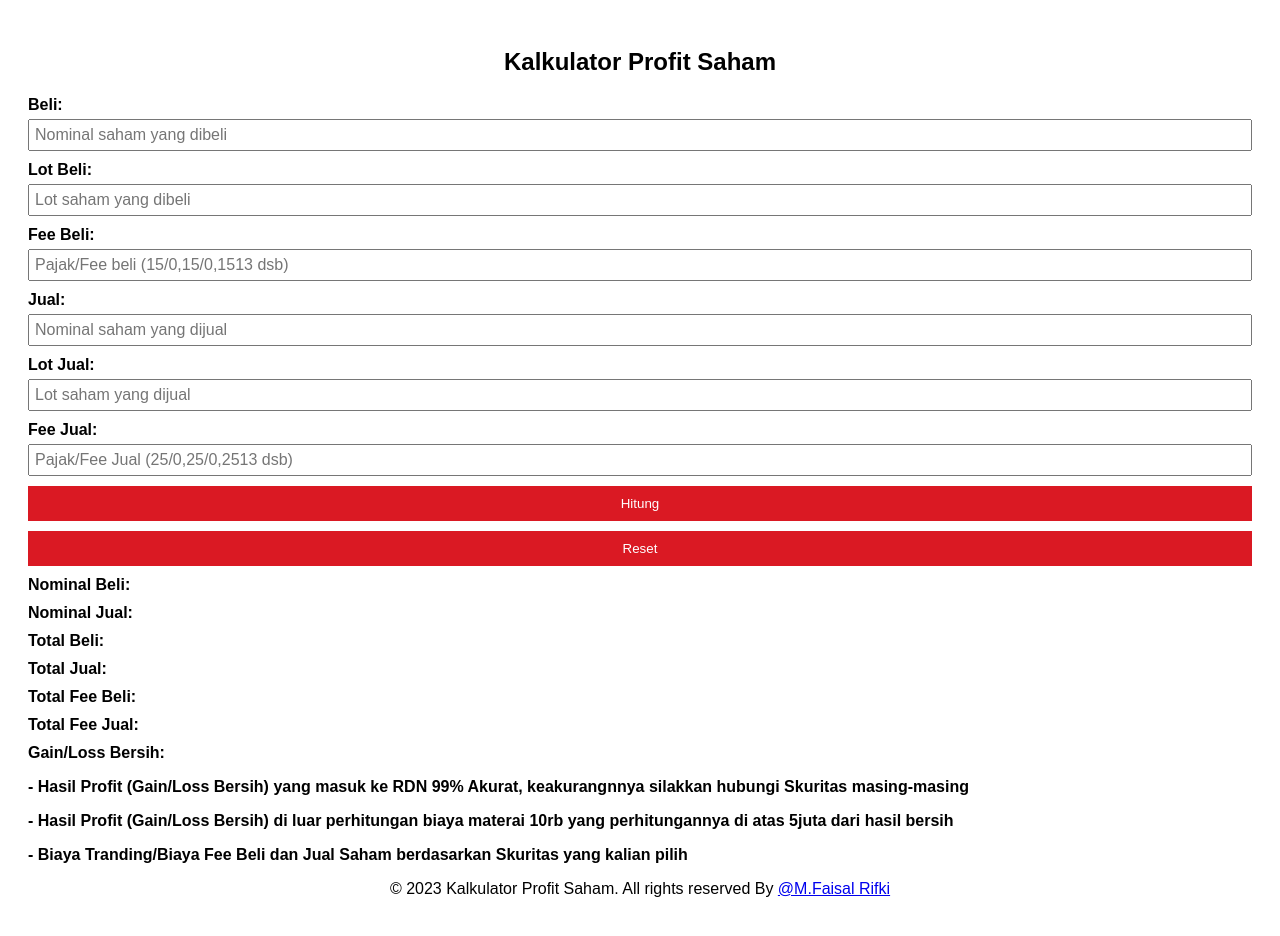
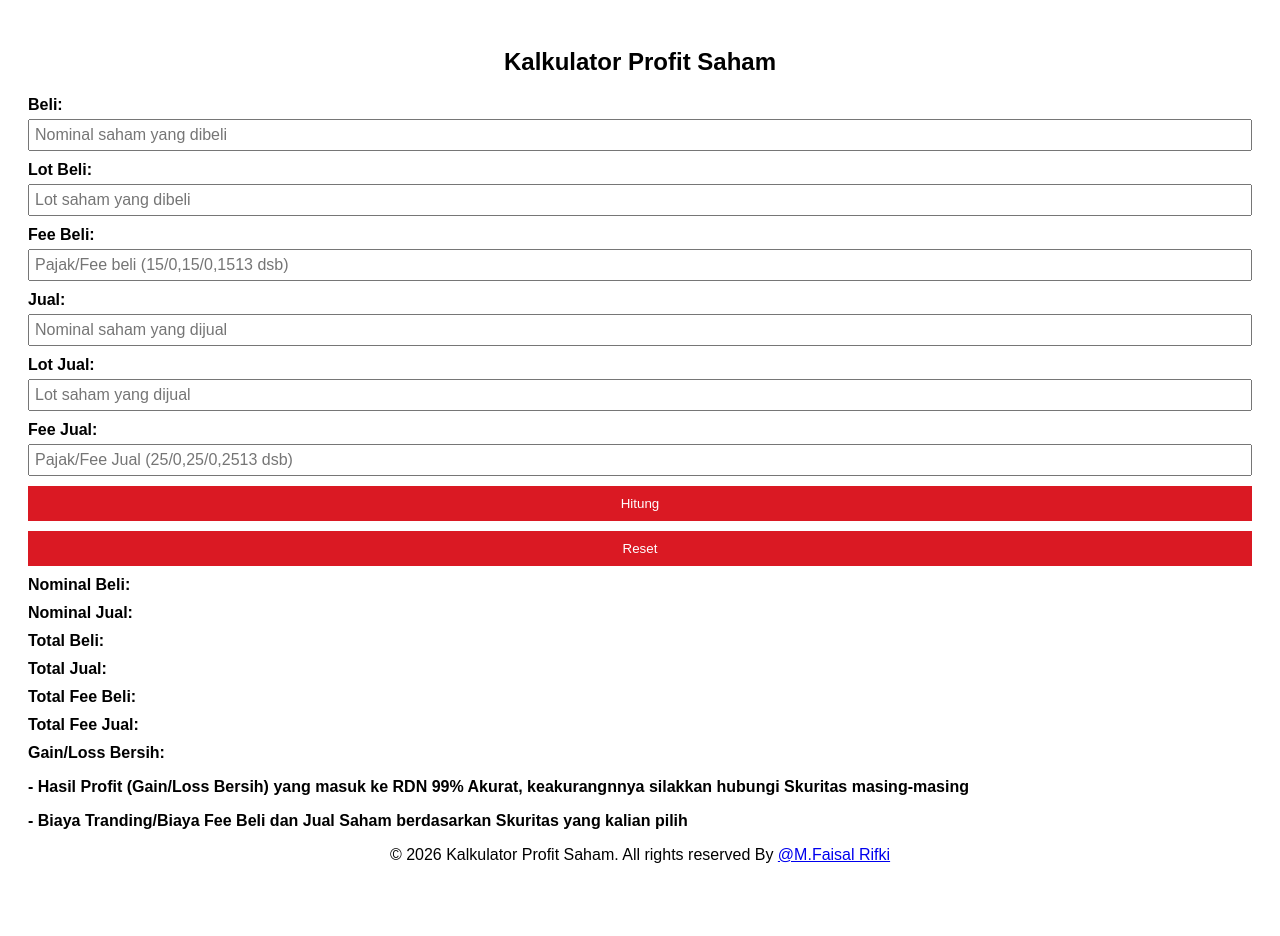
Before and after one commit to faisal12212/Kalkulatordsr, a plain HTML site: page index.html in a window 1280 px wide. After the commit the page ends 908 px from the top, so only its background shows below. Drawn offline with Linux system fonts and the light colour scheme.

Commit message:
index.html

```diff
--- a/index.html
+++ b/index.html
@@ -63,12 +63,11 @@
     </div>
     <div id="info-container">
       <p><b> - Hasil Profit (Gain/Loss Bersih) yang masuk ke RDN 99% Akurat, keakurangnnya silakkan hubungi Skuritas masing-masing </b></p>
-      <p><b> - Hasil Profit (Gain/Loss Bersih) di luar perhitungan biaya materai 10rb yang perhitungannya di atas 5juta dari hasil bersih</b></p>
       <p><b> - Biaya Tranding/Biaya Fee Beli dan Jual Saham berdasarkan Skuritas yang kalian pilih</b></p>
     </div>
     <script src="script.js"></script>
     <footer>
-      <p align="center">&copy; 2023 Kalkulator Profit Saham. All rights reserved By <a href="https://www.linkedin.com/in/muhammad-faisal-rifki/" class="text-white fw-bold">@M.Faisal Rifki</a></p>
+      <p align="center">&copy; 2026 Kalkulator Profit Saham. All rights reserved By <a href="https://www.linkedin.com/in/muhammad-faisal-rifki/" class="text-white fw-bold">@M.Faisal Rifki</a></p>
     </footer>
   </body>
 </html>
```
